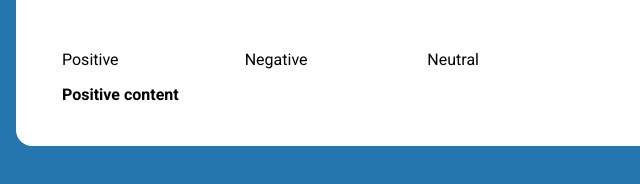
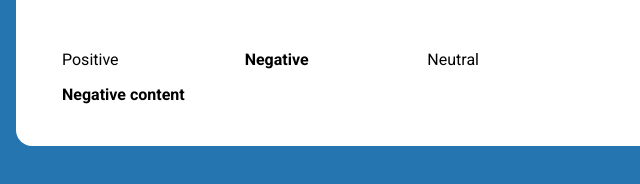
Before and after one commit to dwhenson/frontloops-challenges, a website: page elements/loop-1/step-2/index.html in a window 1280 px wide. Both pictures are taken after a click on the tab "Negative". Shown: the part 374-558 px from the top of the page, 304-944 px from the left. Drawn offline with Linux system fonts and the light colour scheme.

Commit message:
📦 ADD: tab functionality

```diff
--- a/elements/loop-1/step-2/index.html
+++ b/elements/loop-1/step-2/index.html
@@ -13,6 +13,7 @@
 		/>
 		<link rel="stylesheet" href="reset.css" />
 		<link rel="stylesheet" href="styles.css" />
+		<script defer src="scripts.js"></script>
 	</head>
 	<body>
 		<form class="flow" action="#">
@@ -26,7 +27,7 @@
 			<fieldset id="tabby">
 				<ul class="tabs" role="tablist">
 					<li role="presentation">
-						<a id="tab-positive" data-tab="positive" role="tab">Positive</a>
+						<a id="tab-positive" data-tab="positive" role="tab" aria-selected="true">Positive</a>
 					</li>
 					<li role="presentation">
 						<a id="tab-negative" data-tab="negative" role="tab">Negative</a>
@@ -67,6 +68,5 @@
 				</section>
 			</fieldset>
 		</form>
-		<script src="scripts.js"></script>
 	</body>
 </html>
--- a/elements/loop-1/step-2/scripts.js
+++ b/elements/loop-1/step-2/scripts.js
@@ -1,17 +1,26 @@
-const tabby = document.querySelector(".tabby");
-const tabs = Array.from(document.querySelectorAll(".tab"));
-const content = Array.from(document.querySelectorAll(".content"));
+const tabForm = document.querySelector("#tabby");
+const tabArray = Array.from(document.querySelectorAll("[role=tab]"));
+const content = document.querySelector("#contents");
+const contentArray = Array.from(document.querySelectorAll("[role=tabpanel]"));
 
 function clickHandler(event) {
-	if (!event.target.closest("button")) return;
-	event.preventDefault();
+	if (!event.target.closest("a")) return;
 
-	tabs.forEach((tab) => {
-		console.log(tab);
-		tab.firstElementChild.removeAttribute("aria-selected");
+	// remove all aria-selected and add to clicked element
+	tabArray.forEach((tab) => {
+		tab.removeAttribute("aria-selected");
+	});
+	event.target.setAttribute("aria-selected", "true");
+
+	// hide all sections and show/aria-select relevant section
+	contentArray.forEach((section) => {
+		section.removeAttribute("aria-selected");
+		section.setAttribute("hidden", "true");
 	});
 
-	event.target.setAttribute("aria-selected", "true");
+	const section = content.querySelector(`#content-${event.target.dataset.tab}`);
+	section.setAttribute("aria-selected", "true");
+	section.removeAttribute("hidden");
 }
 
-tabby.addEventListener("click", clickHandler);
+tabForm.addEventListener("click", clickHandler);
--- a/elements/loop-1/step-2/styles.css
+++ b/elements/loop-1/step-2/styles.css
@@ -73,10 +73,6 @@ label {
 	border: none;
 }
 
-[aria-selected] {
-	font-weight: 700;
-}
-
 .contents {
 	display: grid;
 }
@@ -86,3 +82,7 @@ label {
 	grid-area: 1 / 1 / 1/ 1;
 	text-align: center;
 }
+
+[aria-selected] {
+	font-weight: 700;
+}
```
